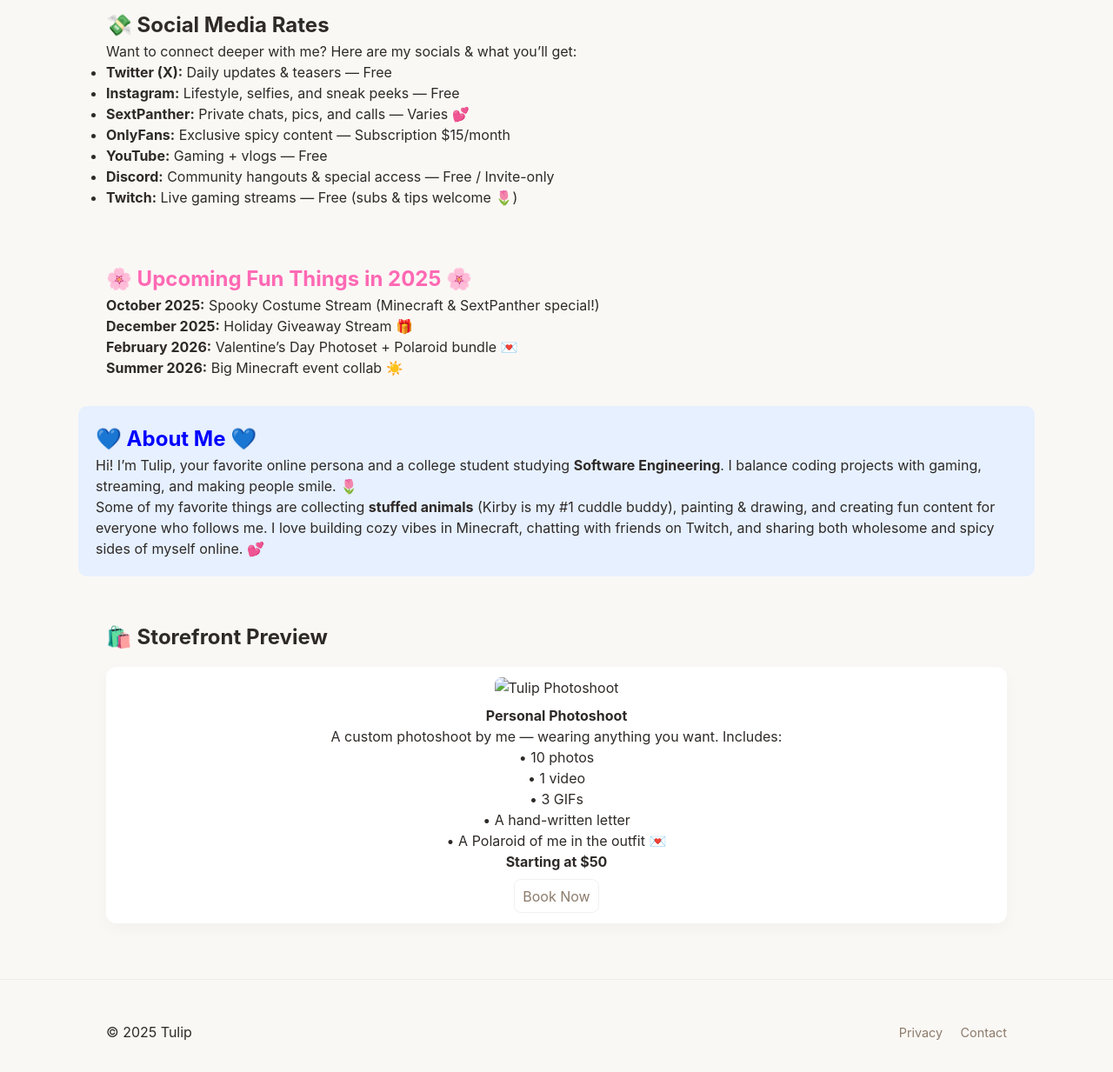
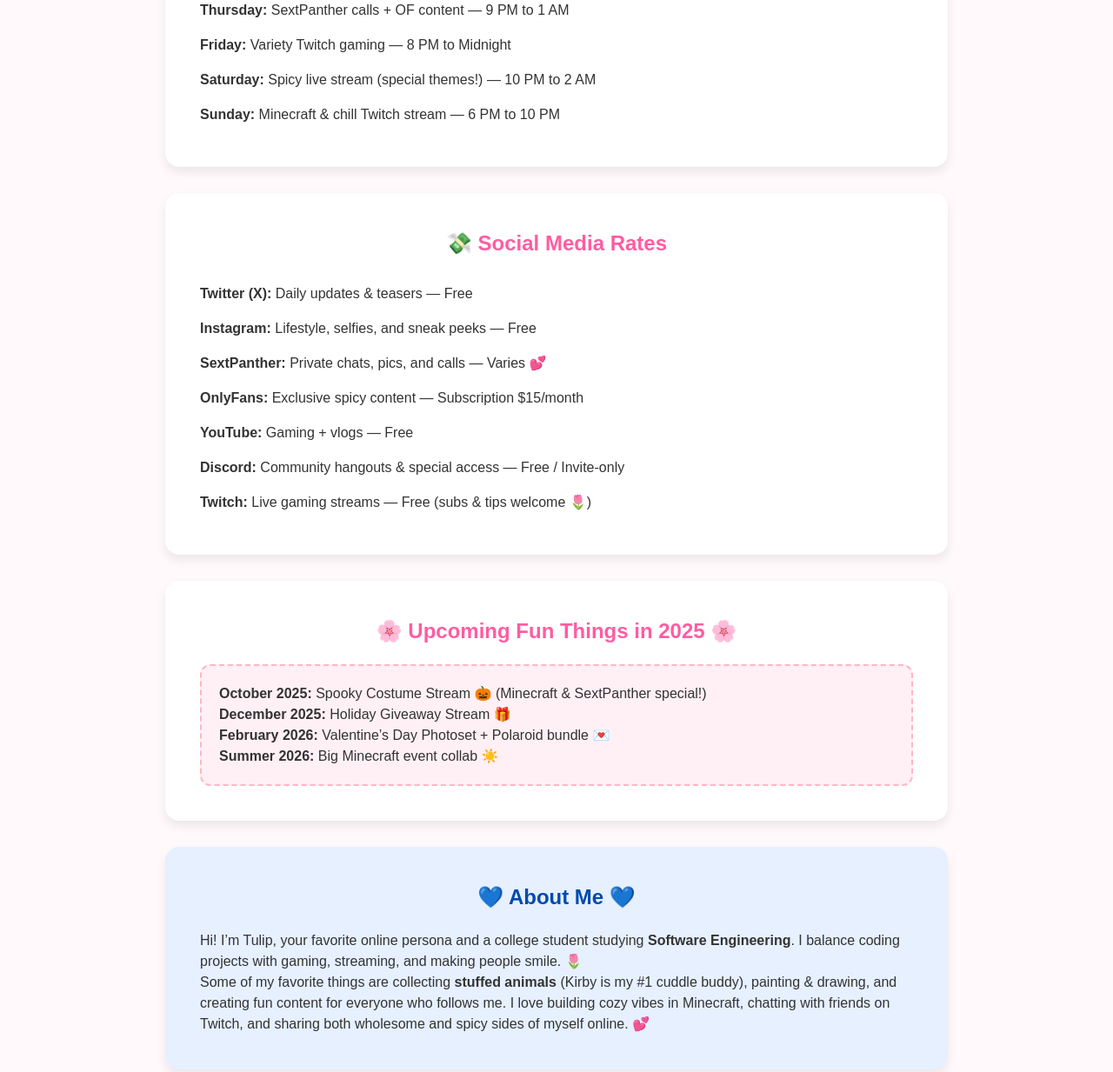
Before and after one commit to Tulipflowerlike/tulipswebsite, a plain HTML site: page index.html in a window 1280 px wide. Shown: the part 710-1943 px from the top of the page at 87% size. Drawn offline with Linux system fonts and the light colour scheme.

Commit message:
index.html

```diff
--- a/index.html
+++ b/index.html
@@ -5,6 +5,84 @@
 <meta name="viewport" content="width=device-width,initial-scale=1">
 <title>Tulip — Your Favorite Online Persona & YouTuber</title>
 <link rel="stylesheet" href="styles.css">
+<style>
+  body {
+    font-family: "Poppins", sans-serif;
+    background-color: #fff9fb;
+    color: #333;
+    margin: 0;
+    padding: 0;
+  }
+  section {
+    padding: 60px 20px;
+  }
+  .hero {
+    text-align: center;
+    background: linear-gradient(135deg, #ffc6d9, #ffe9f2);
+    padding: 80px 20px;
+  }
+  .hero h1 {
+    font-size: 2.5rem;
+    color: #d63384;
+    font-family: "Comic Neue", cursive;
+  }
+  .hero p {
+    font-size: 1.2rem;
+    margin: 20px auto;
+    max-width: 700px;
+  }
+  .section-block {
+    background: #fff;
+    border-radius: 16px;
+    margin: 30px auto;
+    max-width: 900px;
+    padding: 40px;
+    box-shadow: 0 6px 12px rgba(0,0,0,0.08);
+  }
+  h2 {
+    text-align: center;
+    color: #ff5ca2;
+    margin-bottom: 20px;
+  }
+  ul {
+    list-style: none;
+    padding: 0;
+  }
+  ul li {
+    padding: 8px 0;
+  }
+  .event-frame {
+    border: 2px dashed #ffb6c1;
+    padding: 20px;
+    border-radius: 12px;
+    background: #fff0f6;
+  }
+  .about-me {
+    background-color: #e6f0ff;
+  }
+  .about-me h2 {
+    color: #004aad;
+  }
+  .tiles {
+    display: flex;
+    flex-wrap: wrap;
+    gap: 20px;
+    justify-content: center;
+  }
+  .tile {
+    background: #fff;
+    border-radius: 16px;
+    padding: 20px;
+    width: 280px;
+    text-align: center;
+    box-shadow: 0 4px 8px rgba(0,0,0,0.1);
+  }
+  .tile img {
+    width: 100%;
+    border-radius: 12px;
+    margin-bottom: 15px;
+  }
+</style>
 </head>
 <body>
 <header class="site-header">
@@ -20,11 +98,10 @@
 </header>
 
 <main>
-  <!-- Hero / Welcome -->
+  <!-- Hero -->
   <section class="hero">
-    <div class="container">
-      <h1 class="cute-title">🌷 Tulip — Your Favorite Online Persona & YouTuber 🌷</h1>
-      <p class="lead">
+    <h1>🌷 Tulip — Your Favorite Online Persona & YouTuber 🌷</h1>
+    <p>
       Hey! I’m Tulip — your sweet, silly, and sometimes spicy online bestie.
       I stream Minecraft, chill on Twitch, create spicy fun on SextPanther,
       and bring good vibes everywhere I go. 💕
@@ -33,11 +110,10 @@
       <a class="btn" href="#schedule">View Schedule</a>
       <a class="btn ghost" href="#store">Visit Storefront</a>
     </div>
-    </div>
   </section>
 
   <!-- Schedule -->
-  <section id="schedule" class="container schedule">
+  <section id="schedule" class="section-block">
     <h2>📅 My Weekly Schedule</h2>
     <ul>
       <li><strong>Monday:</strong> Spicy SextPanther chats — 9 PM to 1 AM</li>
@@ -51,9 +127,8 @@
   </section>
 
   <!-- Social Media Rates -->
-  <section class="container social-rates">
+  <section class="section-block">
     <h2>💸 Social Media Rates</h2>
-    <p>Want to connect deeper with me? Here are my socials & what you’ll get:</p>
     <ul>
       <li><strong>Twitter (X):</strong> Daily updates & teasers — Free</li>
       <li><strong>Instagram:</strong> Lifestyle, selfies, and sneak peeks — Free</li>
@@ -65,11 +140,11 @@
     </ul>
   </section>
 
-  <!-- Upcoming Fun Things -->
-  <section class="container upcoming">
-    <h2 style="color:hotpink;">🌸 Upcoming Fun Things in 2025 🌸</h2>
+  <!-- Upcoming Events -->
+  <section class="section-block">
+    <h2>🌸 Upcoming Fun Things in 2025 🌸</h2>
     <div class="event-frame">
-      <p><strong>October 2025:</strong> Spooky Costume Stream (Minecraft & SextPanther special!)</p>
+      <p><strong>October 2025:</strong> Spooky Costume Stream 🎃 (Minecraft & SextPanther special!)</p>
       <p><strong>December 2025:</strong> Holiday Giveaway Stream 🎁</p>
       <p><strong>February 2026:</strong> Valentine’s Day Photoset + Polaroid bundle 💌</p>
       <p><strong>Summer 2026:</strong> Big Minecraft event collab ☀️</p>
@@ -77,8 +152,8 @@
   </section>
 
   <!-- About Me -->
-  <section id="about" class="container about-me" style="background-color:#e6f0ff;padding:20px;border-radius:10px;">
-    <h2 style="color:blue;">💙 About Me 💙</h2>
+  <section id="about" class="section-block about-me">
+    <h2>💙 About Me 💙</h2>
     <p>
       Hi! I’m Tulip, your favorite online persona and a college student studying
       <strong>Software Engineering</strong>. I balance coding projects with gaming,
@@ -93,8 +168,8 @@
     </p>
   </section>
 
-  <!-- Storefront Preview -->
-  <section id="store" class="container storefront-preview">
+  <!-- Storefront -->
+  <section id="store" class="section-block">
     <h2>🛍️ Storefront Preview</h2>
     <div class="tiles">
       <article class="tile">
@@ -125,7 +200,5 @@
     </div>
   </div>
 </footer>
-
-<script src="site.js"></script>
 </body>
 </html>
```
Lines whose indentation alone changed are shown as unchanged.
